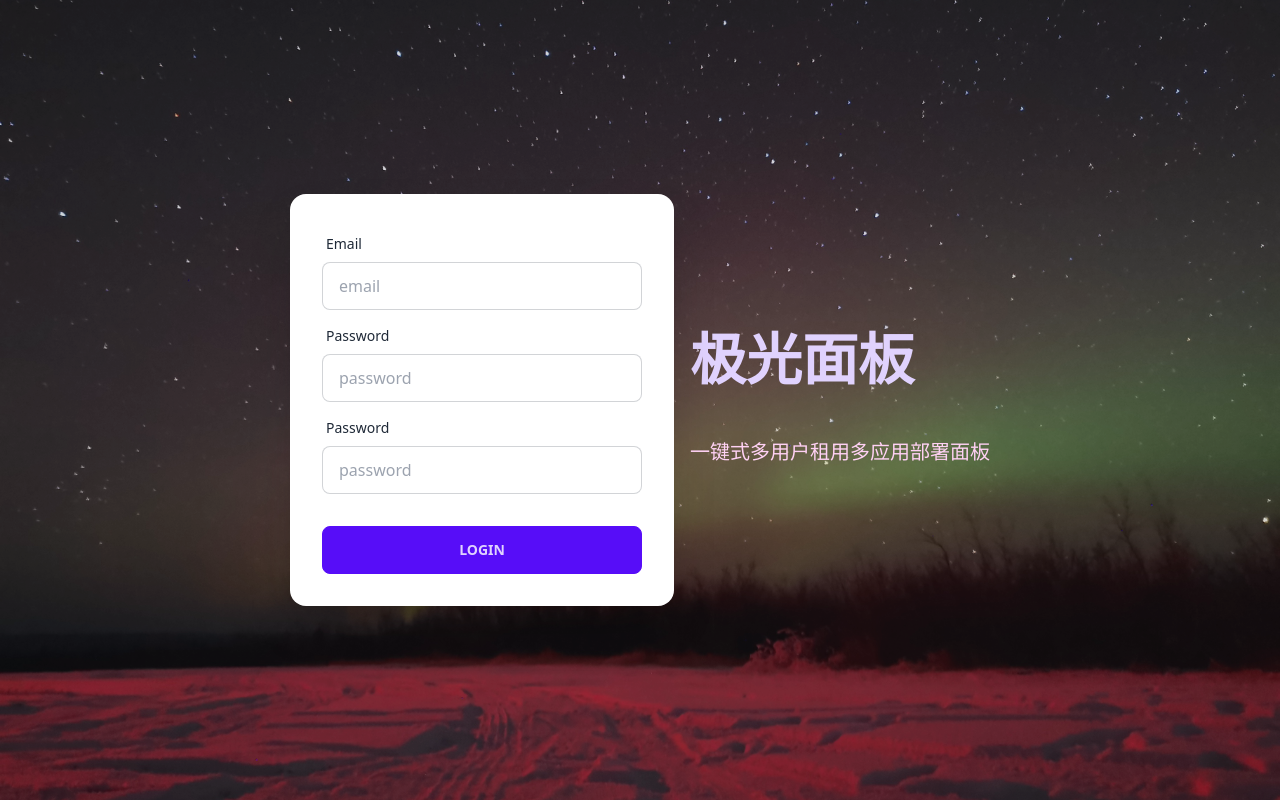
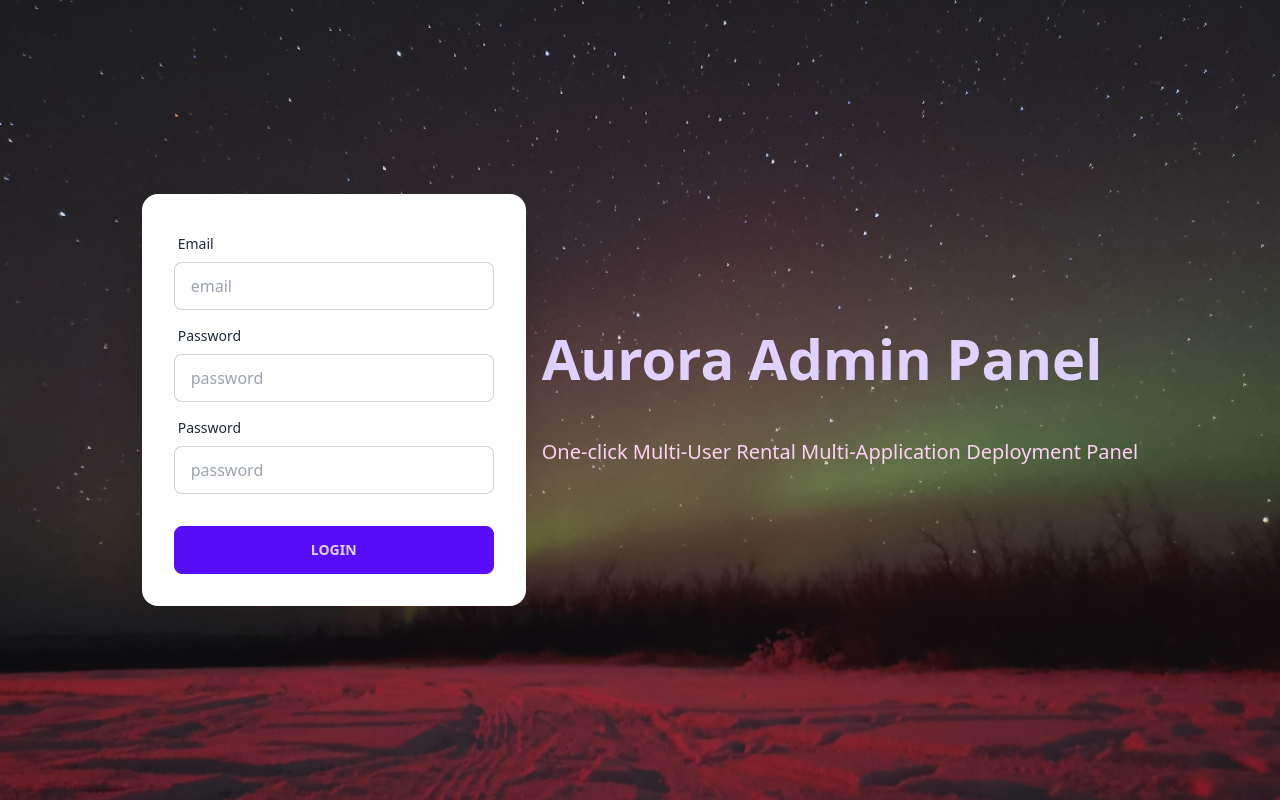
Before and after one commit to Aurora-Admin-Panel/frontend, a React (Vite) app: page /create-account in a window 1280 px wide. Built offline with nearby package versions, Linux system fonts and the light colour scheme; what apollo-upload-client would draw is missing.

Commit message:
i18n stuff

```diff
--- a/public/locales/en/translation.json
+++ b/public/locales/en/translation.json
@@ -1,5 +1,6 @@
 {
     "Aurora Admin Panel": "Aurora Admin Panel",
+    "One-click Multi-User Rental Multi-Application Deployment Panel": "One-click Multi-User Rental Multi-Application Deployment Panel",
     "Check": "Check",
     "Delete": "Delete",
     "Confirm": "Confirm",
--- a/public/locales/zh/translation.json
+++ b/public/locales/zh/translation.json
@@ -1,5 +1,6 @@
 {
     "Aurora Admin Panel": "极光面板",
+    "One-click Multi-User Rental Multi-Application Deployment Panel": "一键式多用户租用多应用部署面板",
     "Check": "查看",
     "Delete": "删除",
     "Confirm": "确定",
--- a/src/features/auth/CreateAccoount.jsx
+++ b/src/features/auth/CreateAccoount.jsx
@@ -1,37 +1,10 @@
-import React, { useState } from 'react'
-// import { Link, Navigate } from 'react-router-dom'
-// import { useSelector, useDispatch } from 'react-redux'
-// import { Input, Label, Button } from '@windmill/react-ui'
-
-// import { signUp } from '../redux/reducers/auth'
-// import ImageLight from '../assets/img/create-account-office.jpeg'
-// import ImageDark from '../assets/img/create-account-office-dark.jpeg'
+import { useTranslation } from 'react-i18next'
 import EmailPasswordForm from './EmailPasswordForm'
 
 const CreateAccount = () => {
-  // const dispatch = useDispatch()
-  // const token = useSelector(state => state.auth.token)
-  // const [email, setEmail] = useState('')
-  // const [password, setPassword] = useState('')
-  // const [password2, setPassword2] = useState('')
-  // const validEmail = () => { return email === '' || email.includes('@')}
-  // const validPassword = () => { return password === '' || password.length >= 8}
-  // const validPassword2 = () => { return (password === '' && password2 === '') || password2 === password }
+  const { t } = useTranslation()
 
-  // const submitForm = (e) => {
-  //   e.preventDefault();
-  //   if (!(email.length > 0) || !(password.length > 0)) {
-  //     // TODO: set modal or error message.
-  //     throw new Error('Email or password was not provided');
-  //   }
-  //   dispatch(signUp({email, password}))
-  // }
-
-  // if (token.length > 0) {
-  //   return <Navigate to="/app" />
-  // }
   const style = {
-    // backgroundImage: `url(https://placeimg.com/1920/1080/any)`,
     backgroundImage: `url(/img/aurora.jpg)`,
   }
 
@@ -40,8 +13,8 @@ const CreateAccount = () => {
       <div className="hero-overlay bg-opacity-20"></div>
       <div className="hero-content flex-col md:flex-row-reverse w-full">
         <article className="prose md:prose-xl text-center md:text-left min-w-max">
-          <h1 className="text-primary-content">极光面板</h1>
-          <p className="py-0 text-secondary-content">一键式多用户租用多应用部署面板</p>
+          <h1 className="text-primary-content">{t("Aurora Admin Panel")}</h1>
+          <p className="py-0 text-secondary-content">{t("One-click Multi-User Rental Multi-Application Deployment Panel")}</p>
         </article>
         <EmailPasswordForm create />
       </div>
--- a/src/features/auth/EmailPasswordForm.jsx
+++ b/src/features/auth/EmailPasswordForm.jsx
@@ -2,7 +2,6 @@ import React, { useState, useMemo } from "react";
 import { Link, Navigate } from "react-router-dom";
 import { useSelector, useDispatch } from "react-redux";
 import classNames from "classnames";
-// import { Input, Label, Button } from '@windmill/react-ui'
 
 import { login, signUp } from "../../store/reducers/auth";
 import { validateEmail } from "../../utils/validators";
@@ -17,7 +16,7 @@ const EmailPasswordForm = ({ create = false }) => {
     return email === "" || validateEmail(email);
   };
   const validPassword = () => {
-    return password === "" || password.length >= 8;
+    return (email === "" && password === "") || password.length >= 8;
   };
   const validPassword2 = () => {
     return (
@@ -37,7 +36,6 @@ const EmailPasswordForm = ({ create = false }) => {
     else dispatch(login({ email, password }));
   };
 
-  // console.log(validEmail)
   return (
     <div className="card w-full max-w-sm flex-shrink-0 bg-base-100 shadow-2xl">
       <div className="card-body">
--- a/src/features/auth/Login.jsx
+++ b/src/features/auth/Login.jsx
@@ -1,10 +1,11 @@
 import React, { useState } from 'react'
 import { Link, Navigate } from 'react-router-dom'
-import { useSelector, useDispatch } from 'react-redux'
+import { useSelector } from 'react-redux'
+import { useTranslation } from 'react-i18next'
 import EmailPasswordForm from './EmailPasswordForm'
 
 const Login = () => {
-  const dispatch = useDispatch()
+  const { t } = useTranslation()
   const token = useSelector(state => state.auth.token)
 
   if (token.length > 0) {
@@ -20,8 +21,8 @@ const Login = () => {
       <div className="hero-overlay bg-opacity-20"></div>
       <div className="hero-content flex-col md:flex-row-reverse w-full">
         <article className="prose md:prose-xl text-center md:text-left min-w-max">
-          <h1 className="text-primary-content">极光面板</h1>
-          <p className="py-0 text-secondary-content">一键式多用户租用多应用部署面板</p>
+          <h1 className="text-primary-content">{t("Aurora Admin Panel")}</h1>
+          <p className="py-0 text-secondary-content">{t("One-click Multi-User Rental Multi-Application Deployment Panel")}</p>
         </article>
         <EmailPasswordForm />
       </div>
```
